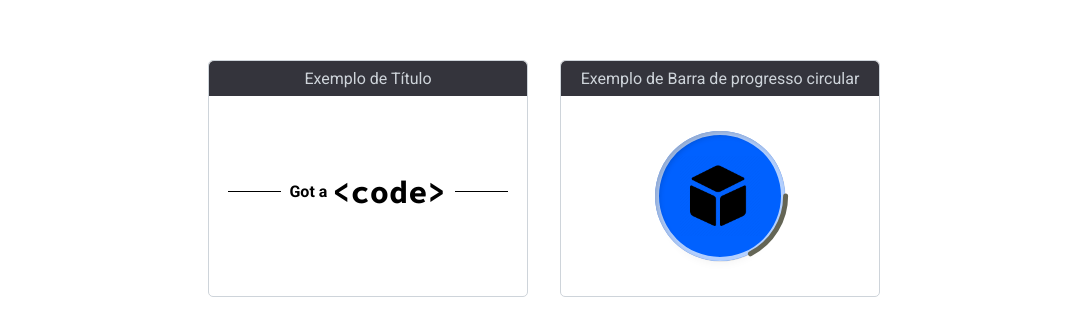
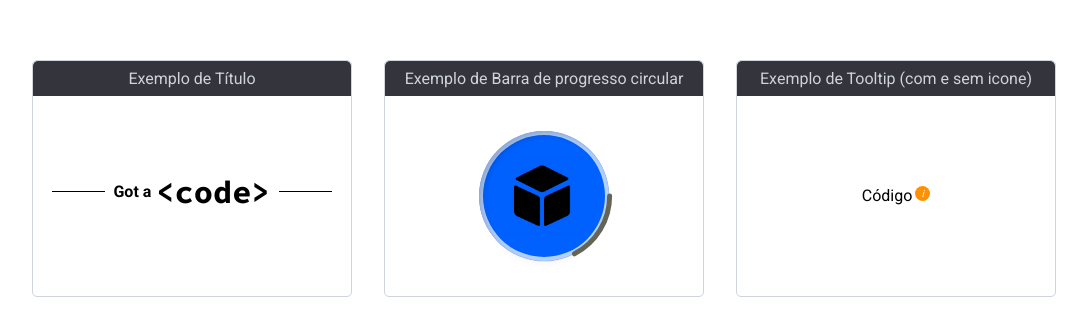
Before and after one commit to brunosilva/got-a-code, a React (Create React App) app: page / in a window 1280 px wide. Shown: the part 222-558 px from the top of the page, without its empty margins (96-1183 px from the left). Built offline with nearby package versions, Linux system fonts and the light colour scheme.

Commit message:
feat: :sparkles: create tooltip component

```diff
--- a/src/componentList.tsx
+++ b/src/componentList.tsx
@@ -4,6 +4,7 @@ import React from 'react'
 // components
 import Circle from './components/progress-bar/circle'
 import Title from './components/title'
+import Tooltip from './components/tooltip'
 
 // styles
 import style from './style.module.scss'
@@ -25,6 +26,16 @@ const ComponentList: React.FC = () => {
           <Circle completed={1} />
         </div>
       </div>
+      <div className={style.component}>
+        <div className={style.titleComponent}>
+          Exemplo de Tooltip (com e sem icone)
+        </div>
+        <div className={style.componentView}>
+          <Tooltip title="Este campo é obrigatório" showIcon={true}>
+            <label>Código</label>
+          </Tooltip>
+        </div>
+      </div>
     </div>
   )
 }
--- /dev/null
+++ b/src/components/tooltip/index.tsx
@@ -0,0 +1,34 @@
+// packages
+import React from 'react'
+
+// styles
+import style from './style.module.scss'
+
+interface TooltipProps {
+  title: string
+  showIcon: boolean
+}
+
+const Tooltip: React.FC<TooltipProps> = ({ title, showIcon, children }) => {
+  return (
+    <div className={style.container}>
+      <div className={style.tooltip}>
+        <div className={style.label}>
+          {children}{' '}
+          {showIcon && (
+            <div className={style.iconInfo}>
+              <i className={style.icon}>i</i>
+            </div>
+          )}
+        </div>
+        {showIcon ? (
+          <span className={style.haveIcon}>{title}</span>
+        ) : (
+          <span className={style.notIcon}>{title}</span>
+        )}
+      </div>
+    </div>
+  )
+}
+
+export default Tooltip
--- /dev/null
+++ b/src/components/tooltip/style.module.scss
@@ -0,0 +1,94 @@
+.container {
+  display: flex;
+  justify-content: center;
+  align-items: center;
+  height: 100px;
+  color: black;
+
+  .tooltip {
+    position: relative;
+
+    .label {
+      display: flex;
+    }
+    .iconInfo {
+      width: 15px;
+      height: 15px;
+      font-size: 10px;
+      border-radius: 50%;
+      background: #ff9000;
+      display: flex;
+      justify-content: center;
+      align-items: center;
+      margin-left: 3px;
+
+      .icon {
+        color: white;
+      }
+    }
+
+    .notIcon {
+      width: 160px;
+      background: #ff9000;
+      padding: 8px;
+      border-radius: 4px;
+      font-size: 14px;
+      font-weight: 500;
+      opacity: 0;
+      transition: opacity 0.4s;
+      visibility: hidden;
+      position: absolute;
+      bottom: calc(100% + 12px);
+      left: 50%;
+      transform: translateX(-50%);
+      color: #312e38;
+
+      &::before {
+        content: '';
+        border-style: solid;
+        border-color: #ff9000 transparent;
+        border-width: 6px 6px 0 6px;
+        top: 100%;
+        left: 50%;
+        transform: translateX(-50%);
+        position: absolute;
+      }
+    }
+    &:hover .notIcon {
+      opacity: 1;
+      visibility: visible;
+    }
+
+    .haveIcon {
+      width: 160px;
+      background: #ff9000;
+      padding: 8px;
+      border-radius: 6px 6px 6px 0;
+      font-size: 14px;
+      font-weight: 500;
+      opacity: 0;
+      transition: opacity 0.4s;
+      visibility: hidden;
+      position: absolute;
+      bottom: 20px;
+      right: -245px;
+      transform: translateX(-50%);
+      color: #312e38;
+
+      &::before {
+        content: '';
+        border-style: solid;
+        border-color: #ff9000 transparent;
+        border-width: 6px 6px 0 6px;
+        top: 84%;
+        left: 0%;
+        transform: rotate(45deg);
+        position: absolute;
+      }
+    }
+    &:hover .haveIcon {
+      opacity: 1;
+      visibility: visible;
+    }
+  }
+}
```
